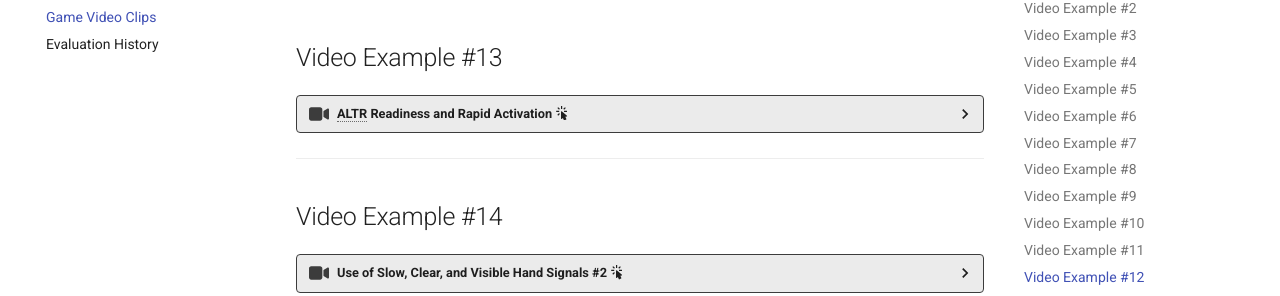
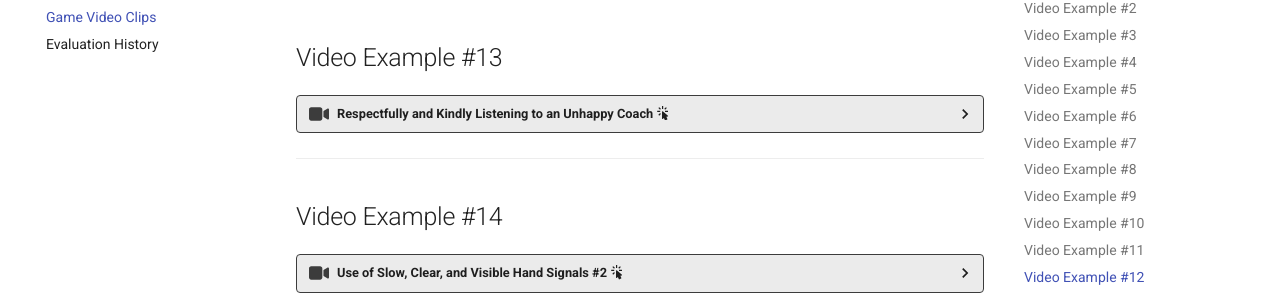
Before and after one commit to timothyhull/breadpool-champs-app, an MkDocs documentation site: the page built from docs/game_video_clips.md, in a window 1280 px wide and 900 px high, scrolled down 2062 px. Shown: the part 154-450 px from the top of the window. Built offline with MkDocs 1.6.1 and Material for MkDocs 9.7.7, drawn with Linux system fonts in a browser that asks for light colours; comment, search, counter and statistics services are not loaded.

Commit message:
Update video title

```diff
--- a/docs/game_video_clips.md
+++ b/docs/game_video_clips.md
@@ -319,7 +319,7 @@ Below are links to some of my recent officiating experiences for various game si
 
 ## Video Example #13
 
-??? video "ALTR Readiness and Rapid Activation  :material-cursor-default-click:"
+??? video "Respectfully and Kindly Listening to an Unhappy Coach :material-cursor-default-click:"
 
     === "Overview :material-cursor-default-click:"
 
```
